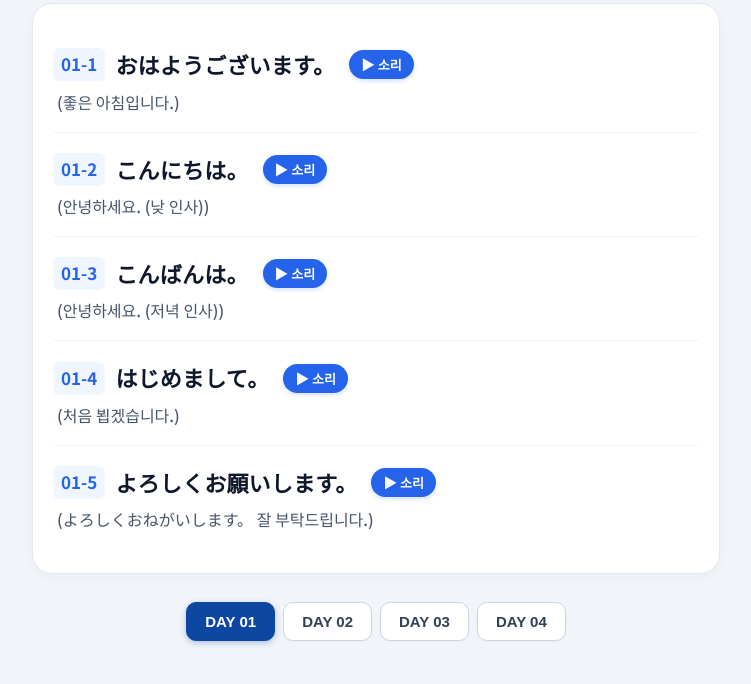
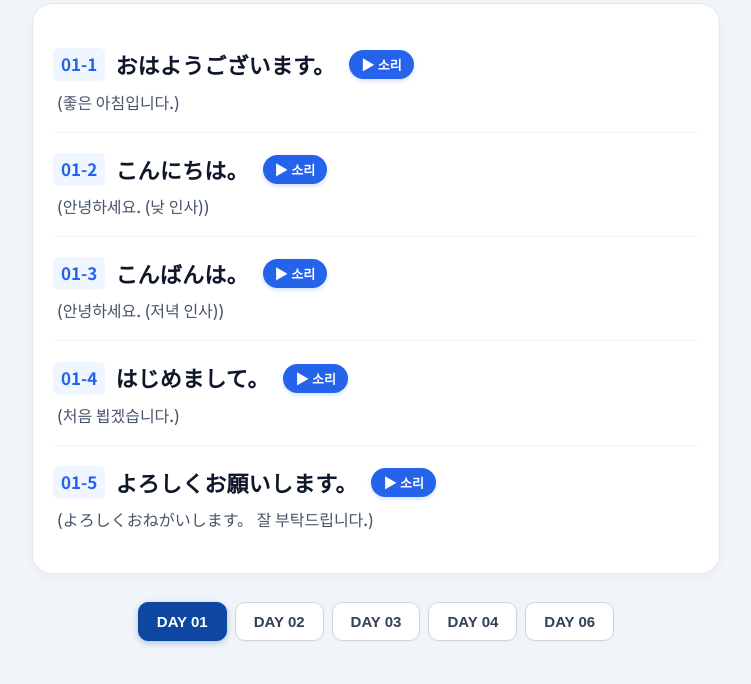
Before and after one commit to giogim38-collab/my-jp-study, a plain HTML site: page japan/advanced/oishi/oishi.html in a window 1280 px wide. Shown: the part 184-868 px from the top of the page, without its empty margins (264-1015 px from the left). Drawn offline with Linux system fonts and the light colour scheme.

Commit message:
Add files via upload

```diff
--- a/japan/advanced/oishi/oishi.html
+++ b/japan/advanced/oishi/oishi.html
@@ -242,6 +242,69 @@ HTML
           { subNum: "5", jp: "(유빈)同じのください。", reading: "おなじのください。", ko: "같은 걸로 주세요.", hasKanji: true },
           { subNum: "6", jp: "(나미)じゃ、チョコバナナ、二つください。", reading: "じゃ、チョコバナナ、ふたつください。", ko: "그럼, 초코 바나나 두 개 주세요.", hasKanji: true }
         ]
+      },
+// DAY 06
+      {
+        dayNum: 6,
+        title: "히메지성 안내하기",
+        sentences: [
+          {
+            subNum: "1",
+            jp: "ロビンさん、ここが姫路城です。",
+            reading: "ロビンさん、ここがひめじじょうです。",
+            ko: "로빈 씨, 여기가 히메지성입니다.",
+            hasKanji: true
+          },
+          {
+            subNum: "2",
+            jp: "姫路……城？",
+            reading: "ひめじ……じょう？",
+            ko: "히메지…… 성이요?",
+            hasKanji: true
+          },
+          {
+            subNum: "3",
+            jp: "姫路城は日本で 有名なお城です。",
+            reading: "ひめじじょうはにほんでゆうめいなおしろです。",
+            ko: "히메지성은 일본에서 유명한 성입니다. ",
+            hasKanji: true
+          },
+          {
+            subNum: "4",
+            jp: "あそこが天守閣です。",
+            reading: "あそこがてんしゅかくです。",
+            ko: " 저기가 천수각입니다.",
+            hasKanji: true
+          },
+          {
+            subNum: "5",
+            jp: "うわー！、あそこも観光コースですか。",
+            reading: "うわー！、あそこにかんこうコースですか。",
+            ko: "우와~! 저기도 관광 코스인가요?",
+            hasKanji: true
+          },
+          {
+            subNum: "6",
+            jp: "はい、景色がとても綺麗です。",
+            reading: "はい、けしきがとてもきれいです。",
+            ko: "네, 경치가 매우 아름답습니다.",
+            hasKanji: true
+          },
+          {
+            subNum: "7",
+            jp: "あそこまで大変じゃないですか。",
+            reading: "あそこまでたいへんじゃないですか。",
+            ko: "저기까지 힘들지 않나요?",
+            hasKanji: true
+          },
+          {
+            subNum: "8",
+            jp: "頑張りましょう。",
+            reading: "がんばりましょう。",
+            ko: "힘내 봅시다.",
+            hasKanji: true
+          }
+        ]
       }
     ];
 
```
